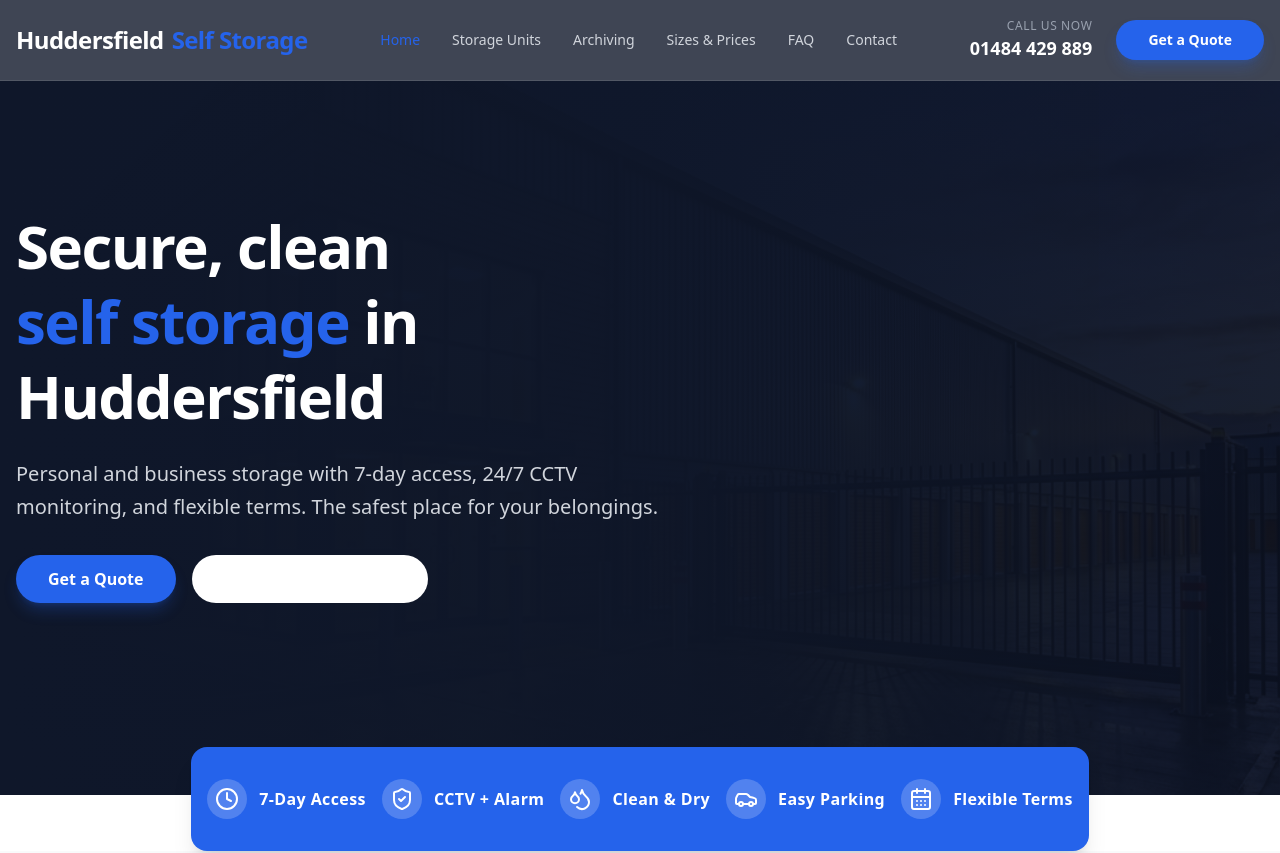
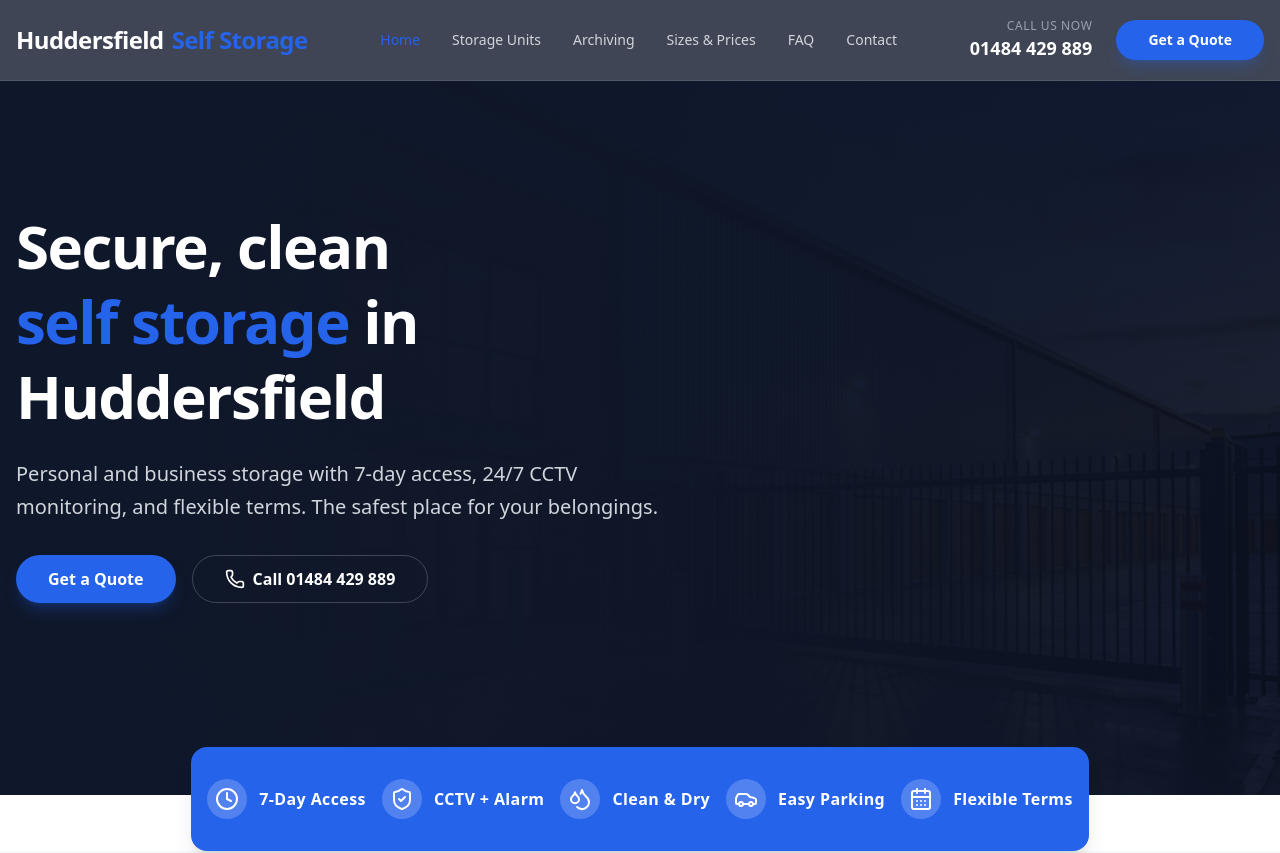
Before and after one commit to Soh1382/huddersfield-self-storage, a Next.js app: page / in a window 1280 px wide. Shown: the top 853 px of the page. Built offline with nearby package versions, Linux system fonts and the light colour scheme.

Commit message:
Fix white-on-white button issue in light mode

```diff
--- a/src/components/layout/header.tsx
+++ b/src/components/layout/header.tsx
@@ -100,7 +100,7 @@ export function Header() {
                 <Button asChild className="w-full justify-center">
                   <Link href="/prices">Get a Quote</Link>
                 </Button>
-                <Button asChild variant="outline" className="w-full justify-center border-white/20 text-white hover:bg-white/10 hover:text-white">
+                <Button asChild variant="outline" className="w-full justify-center border-white/20 bg-transparent text-white hover:bg-white/10 hover:text-white">
                   <a href="tel:01484429889">
                     <Phone className="mr-2 h-4 w-4" />
                     Call 01484 429 889
--- a/src/components/sections/hero.tsx
+++ b/src/components/sections/hero.tsx
@@ -30,7 +30,7 @@ export function Hero() {
             <Button asChild size="lg" className="text-base font-semibold shadow-lg shadow-brand-primary/25">
               <Link href="/prices">Get a Quote</Link>
             </Button>
-            <Button asChild variant="outline" size="lg" className="text-base font-semibold border-white/20 text-white hover:bg-white/10 hover:text-white">
+            <Button asChild variant="outline" size="lg" className="text-base font-semibold border-white/20 bg-transparent text-white hover:bg-white/10 hover:text-white">
               <a href="tel:01484429889">
                 <Phone className="mr-2 h-5 w-5" />
                 Call 01484 429 889
```
